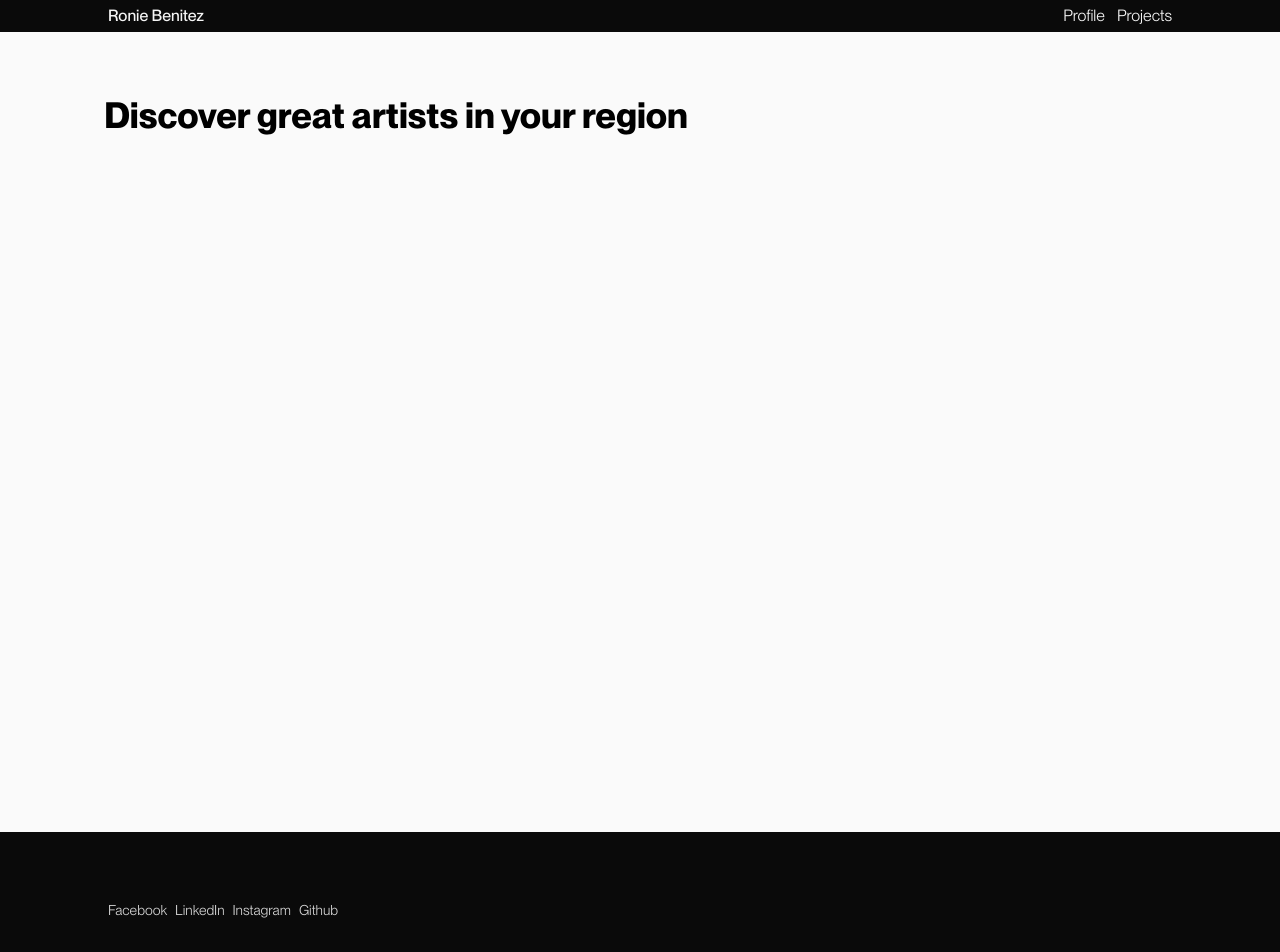
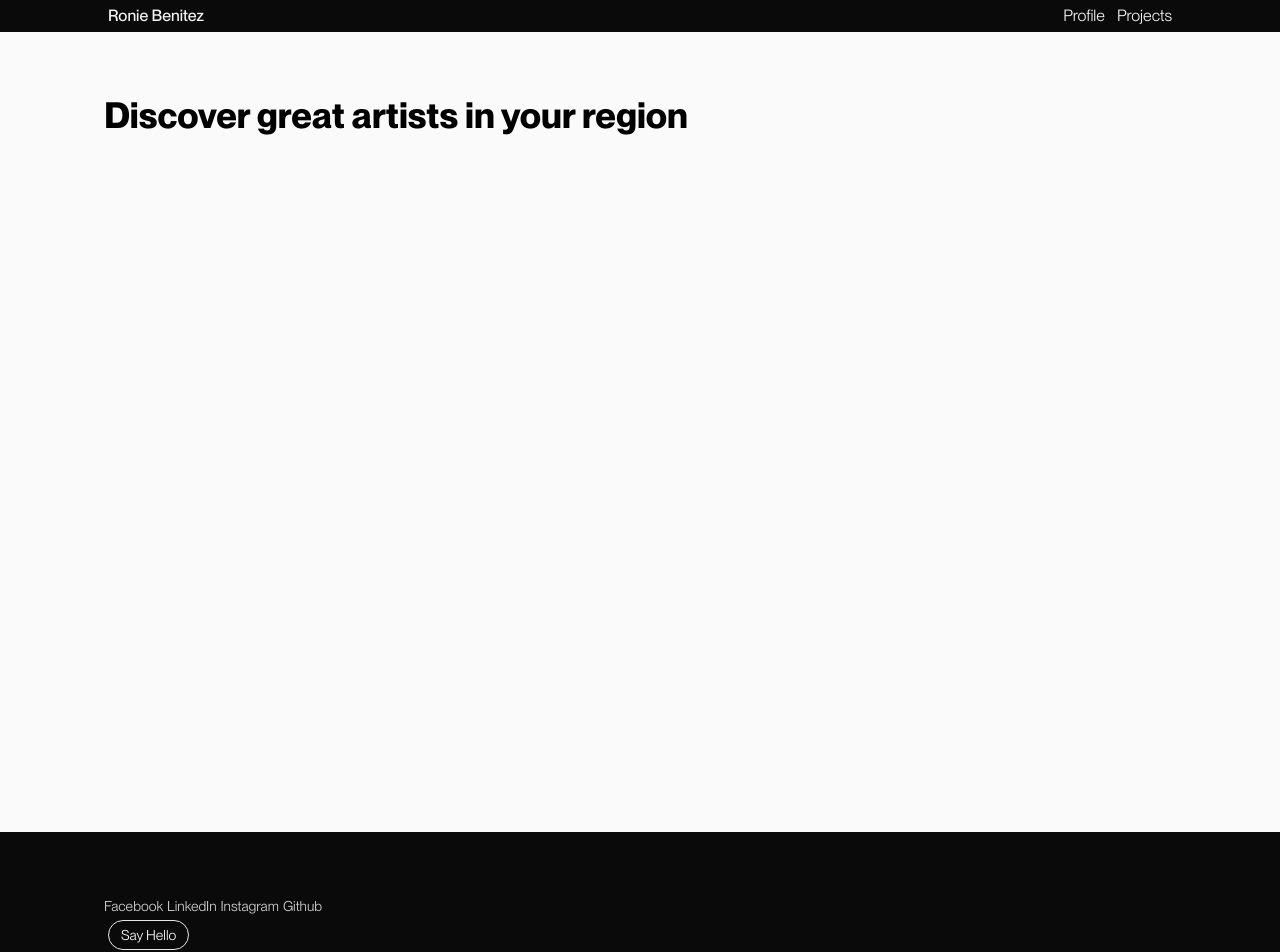
Before and after one commit to roniekun/nextjs-app, a Next.js app: page / in a window 1280 px wide. Shown: the top 952 px of the page. Built offline with nearby package versions, Linux system fonts and the light colour scheme.

Commit message:
emailing features

```diff
--- a/app/page.tsx
+++ b/app/page.tsx
@@ -1,6 +1,5 @@
 import SignIn from "@/components/SignIn";
 import Container from "@/components/Container";
-
 export default function Home() {
   return (
     <main className="relative flex min-h-screen flex-col w-full items-center">
--- a/components/Button.tsx
+++ b/components/Button.tsx
@@ -1,21 +1,31 @@
+"useClient";
 import React from "react";
+import { twMerge } from "tailwind-merge";
 
 type ButtonProps = {
   name?: string;
   handleClick?: () => void;
-  color?: string;
-  background?: string;
-  borderColor?: string;
+  className?: string;
+  size?: "sm" | "md" | "lg";
 };
 
 const Button = (props: ButtonProps) => {
-  const { name, handleClick, color, background, borderColor } = props;
+  const { name, handleClick, className, size = "md" } = props;
+
+  const sizeClasses = {
+    sm: "px-2 py-1 text-xs",
+    md: "px-3 py-1 text-sm",
+    lg: "px-4 py-2 text-base",
+  };
 
   return (
     <button
       type="button"
-      className="py-1 px-2 border rounded-full w-fit m-1"
-      style={{ color: color, background: background, borderColor: borderColor }}
+      className={twMerge(
+        "py-1 px-2 border rounded-full w-fit m-1",
+        sizeClasses[size],
+        className
+      )}
       onClick={handleClick}
     >
       {name}
--- /dev/null
+++ b/components/EmailTo.tsx
@@ -0,0 +1,13 @@
+export default function EmailTo() {
+  const handleClick = () => {
+    const user = {
+      email: "roniebenitez01@gmail.com",
+      subject: "new project",
+    };
+    const mailtoUrl = `mailto:${user.email}?subject=${encodeURIComponent(
+      user.subject
+    )}`;
+    window.open(mailtoUrl, "_blank");
+  };
+  return handleClick;
+}
--- a/components/Footer.tsx
+++ b/components/Footer.tsx
@@ -1,12 +1,28 @@
+"use client";
 import React from "react";
 import Container from "./Container";
 import Social from "./Social";
+import Button from "./Button";
 
 export default function Footer() {
+  const handleClick = () => {
+    const user = {
+      email: "roniebenitez01@gmail.com",
+      subject: "new project",
+    };
+    const mailtoUrl = `mailto:${user.email}?subject=${encodeURIComponent(
+      user.subject
+    )}`;
+    window.open(mailtoUrl, "_blank");
+  };
+
   return (
     <footer className="relative bg-neutral-950 flex flex-col items-center bottom-0 h-[200px] w-full text-neutral-50">
       <Container className="flex items-center justify-between max-w-[1200px]">
-        <Social className="text-sm  hover:text-blue-500 text-neutral-300" />
+        <div className="flex flex-col">
+          <Social className="text-sm  hover:text-blue-500 text-neutral-300" />
+          <Button handleClick={handleClick} name="Say Hello" size="md" />
+        </div>
       </Container>
     </footer>
   );
--- a/components/Social.tsx
+++ b/components/Social.tsx
@@ -13,7 +13,7 @@ export default function Social({ className }: SocialProps) {
   ];
   const linksItem = links.map((item, idx) => (
     <a
-      className={twMerge("m-1 inline-flex transition duration-300", className)}
+      className={twMerge("inline-flex transition duration-300", className)}
       target="_blank"
       key={idx}
       href={item.to}
@@ -21,5 +21,5 @@ export default function Social({ className }: SocialProps) {
       {item.name}
     </a>
   ));
-  return <div className="flex">{linksItem}</div>;
+  return <div className="flex gap-1">{linksItem}</div>;
 }
--- a/provider/SmoothScrolling.tsx
+++ b/provider/SmoothScrolling.tsx
@@ -1,10 +1,26 @@
 "use client";
-import { ReactLenis } from "@studio-freight/react-lenis";
+import { ReactLenis, useLenis } from "@studio-freight/react-lenis";
+import { useRef, useEffect } from "react";
+import gsap from "gsap";
 
 type Props = {
   children: React.ReactNode;
 };
 function SmoothScrolling({ children }: Props) {
+  const lenisRef = useRef();
+
+  useEffect(() => {
+    function update(time) {
+      lenisRef.current?.lenis?.raf(time * 1000);
+    }
+
+    gsap.ticker.add(update);
+
+    return () => {
+      gsap.ticker.remove(update);
+    };
+  });
+
   return (
     <ReactLenis
       root
@@ -12,6 +28,7 @@ function SmoothScrolling({ children }: Props) {
         lerp: 0.1,
         duration: 1.5,
       }}
+      // autoRaf={false}
     >
       {children}
     </ReactLenis>
```
Also changed, not shown: hooks/useLenis.ts (added, +27 -0 lines).
